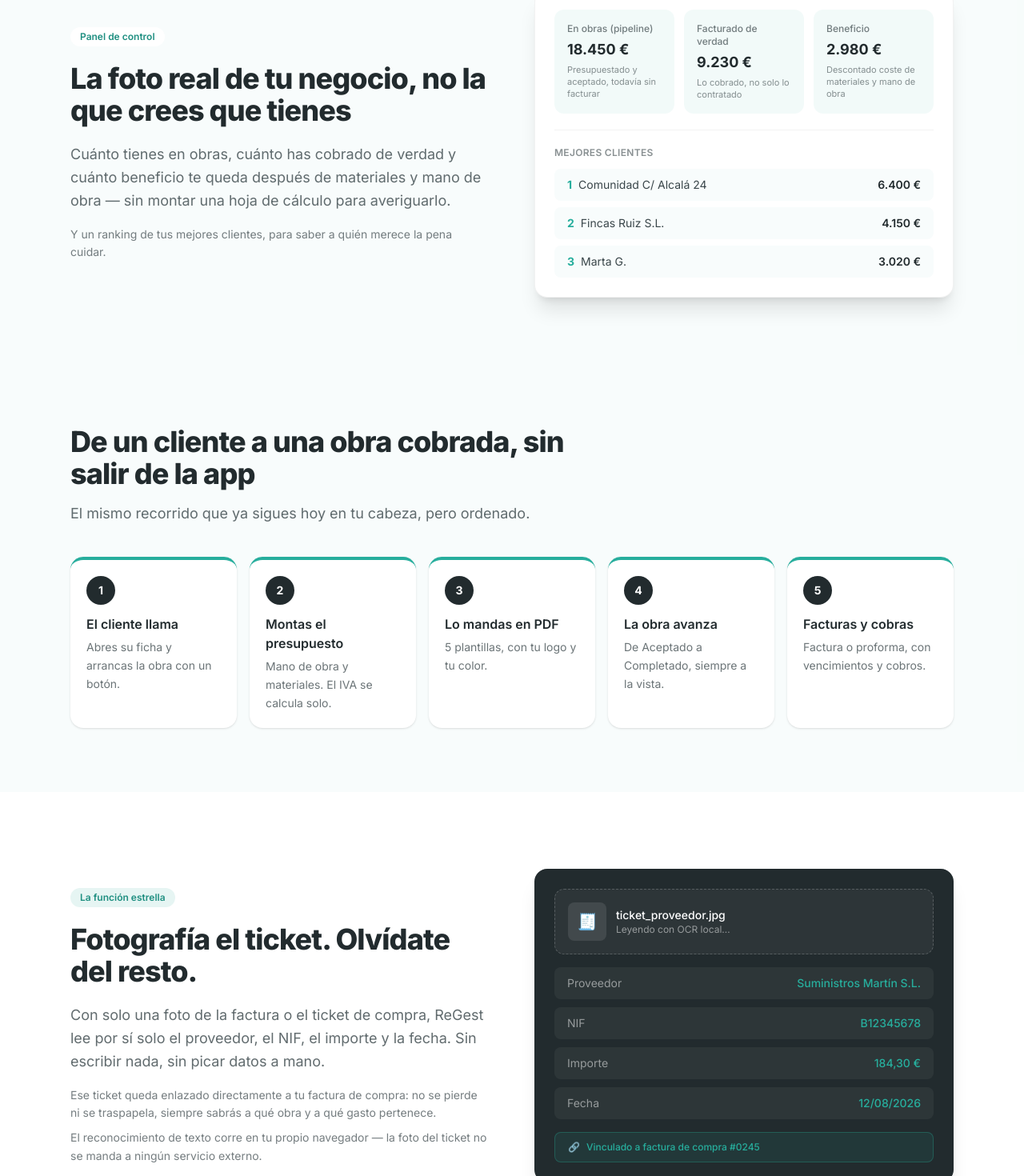
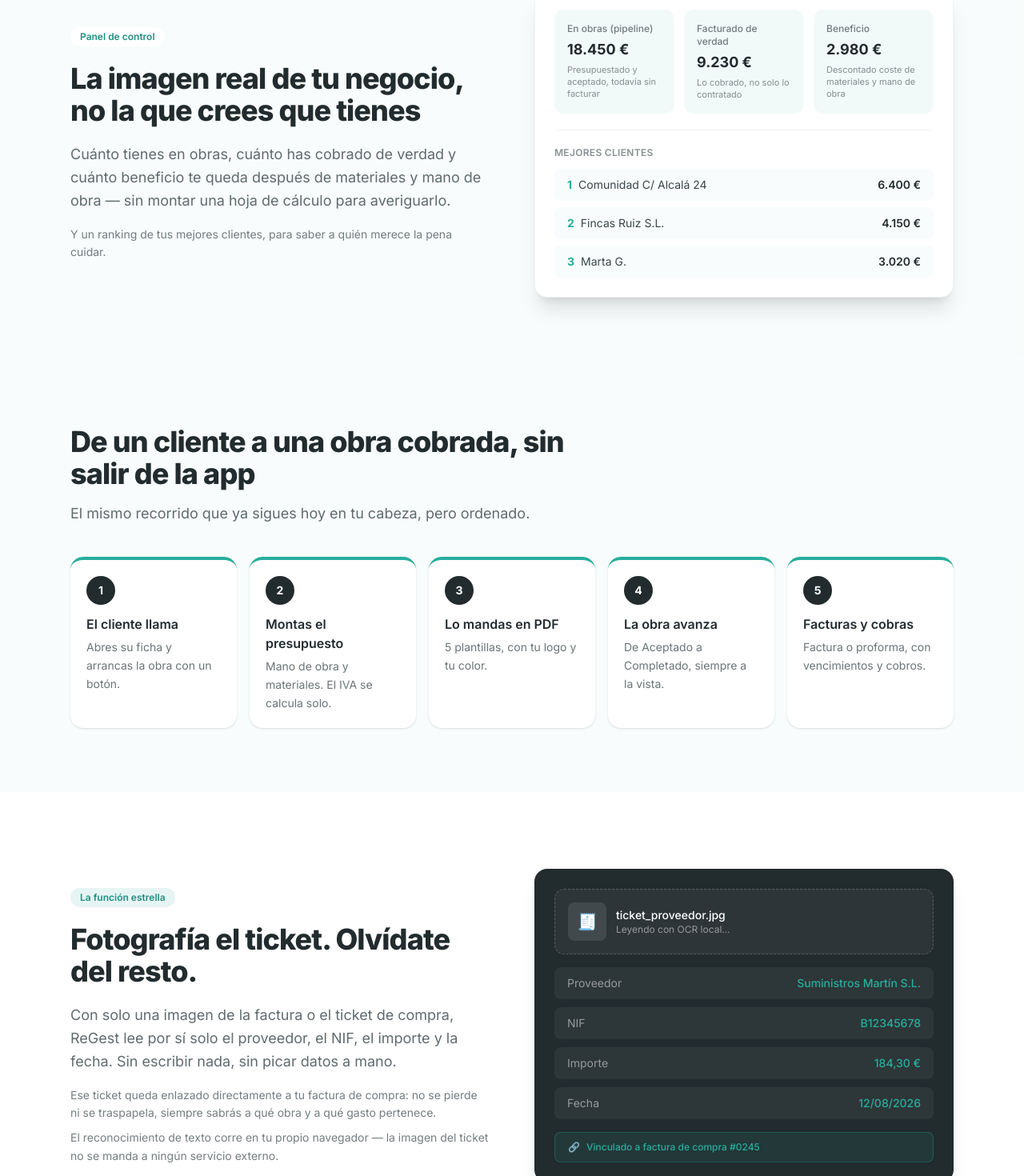
Before and after one commit to manuramsan99/ReGestWeb, a Next.js app: page / in a window 1280 px wide. Shown: the part 1589-3059 px from the top of the page at 80% size. Built offline with nearby package versions, Linux system fonts and the light colour scheme.

Commit message:
imagen x foto

```diff
--- a/components/Dashboard.tsx
+++ b/components/Dashboard.tsx
@@ -32,7 +32,7 @@ export function Dashboard() {
               Panel de control
             </span>
             <h2 className="mt-5 text-3xl font-extrabold tracking-tight text-regest-dark sm:text-4xl">
-              La foto real de tu negocio, no la que crees que tienes
+              La imagen real de tu negocio, no la que crees que tienes
             </h2>
             <p className="mt-5 text-lg leading-relaxed text-regest-dark-soft/80">
               Cuánto tienes en obras, cuánto has cobrado de verdad y cuánto
--- a/components/OcrFeature.tsx
+++ b/components/OcrFeature.tsx
@@ -10,7 +10,7 @@ export function OcrFeature() {
             Fotografía el ticket. Olvídate del resto.
           </h2>
           <p className="mt-5 text-lg leading-relaxed text-regest-dark-soft/80">
-            Con solo una foto de la factura o el ticket de compra,
+            Con solo una imagen de la factura o el ticket de compra,
             ReGest lee por sí solo el proveedor, el NIF, el importe y la
             fecha. Sin escribir nada, sin picar datos a mano.
           </p>
@@ -20,7 +20,7 @@ export function OcrFeature() {
             gasto pertenece.
           </p>
           <p className="mt-2 text-sm leading-relaxed text-regest-dark-soft/70">
-            El reconocimiento de texto corre en tu propio navegador — la foto
+            El reconocimiento de texto corre en tu propio navegador — la imagen
             del ticket no se manda a ningún servicio externo.
           </p>
         </div>
```
